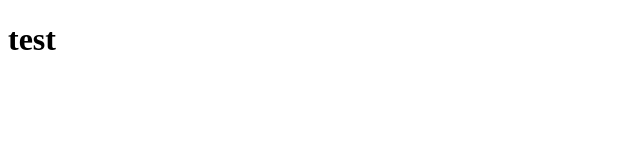
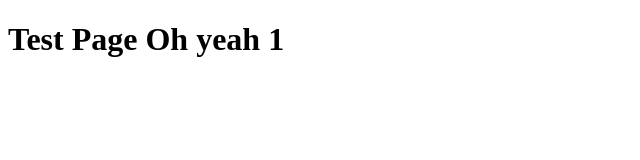
Before and after one commit to AlleenB/AlleenB.github.io, a plain HTML site: page index.html in a window 1280 px wide. Shown: the whole page, without its empty margins (0-640 px from the left). Drawn offline with Linux system fonts and the light colour scheme.

Commit message:
Add files via upload

```diff
--- a/index.html
+++ b/index.html
@@ -1,5 +1,7 @@
 <!doctype html>
-<html>
-    <head><title>Test page</title></head>
-    <body><h1> test</h1></body>
-</html>
+<head>
+    <title>Test Page </title>
+</head>
+<body>
+    <h1>Test Page Oh yeah 1 </h1>
+</body>
```
Also changed, not shown: 1 other file.
